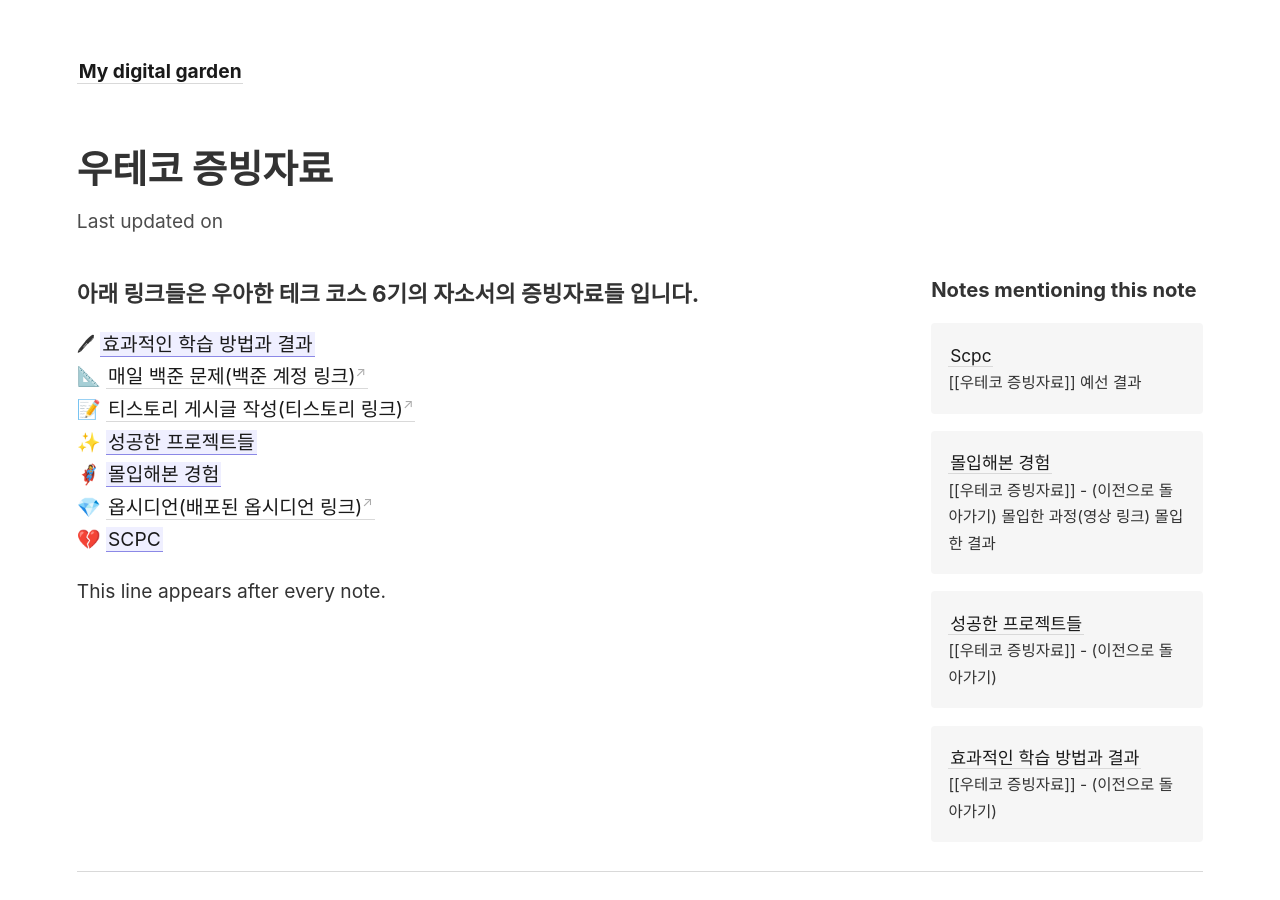
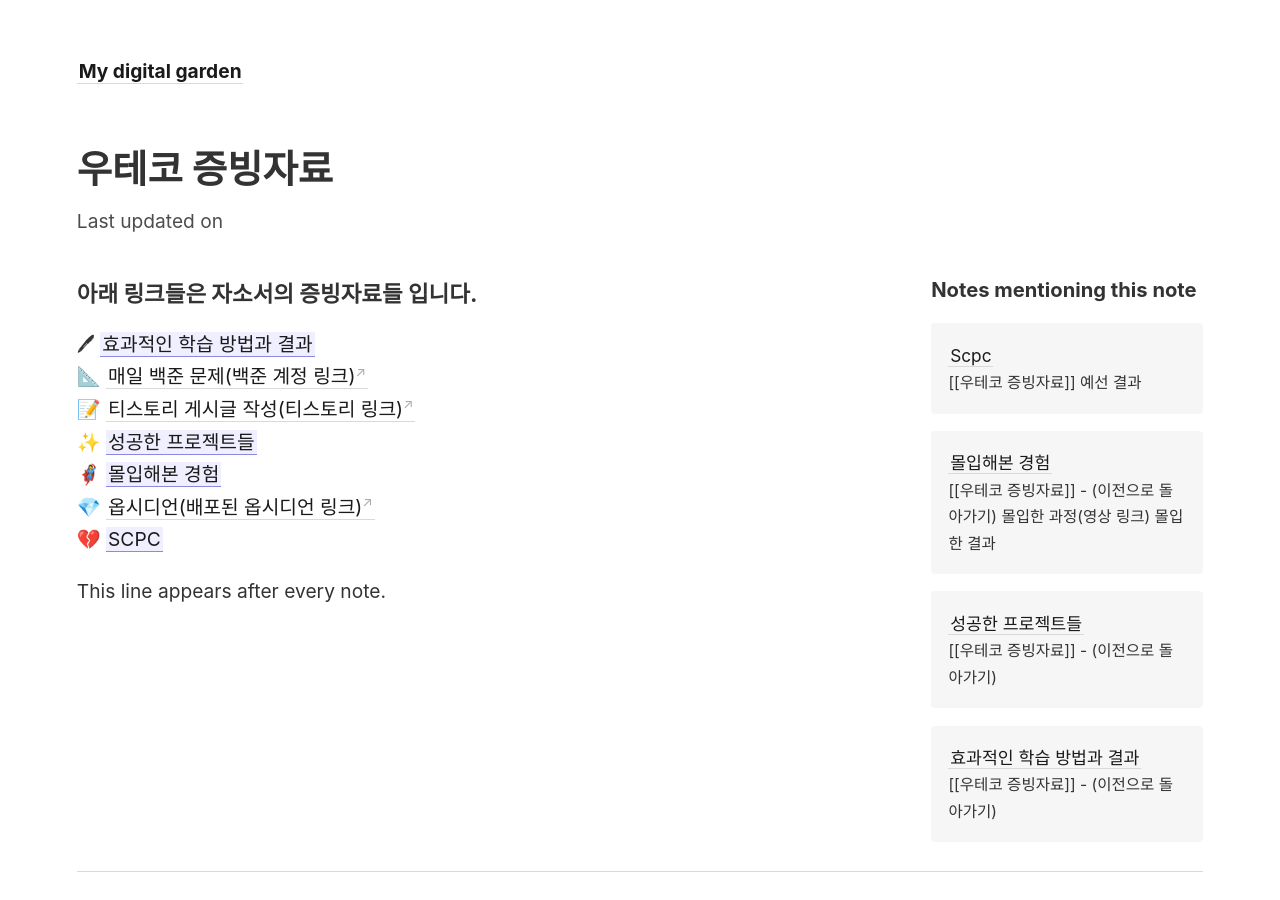
Before and after one commit to djLee77/2ndBrain, a Jekyll site: the page built from _notes/Archive/우테코/우테코 증빙자료.md, in a window 1280 px wide and 900 px high. Built offline with Jekyll 4.4.1, drawn with Linux system fonts in a browser that asks for light colours.

Commit message:
우테코 증빙자료 제목 수정

```diff
--- a/_notes/Archive/우테코/우테코 증빙자료.md
+++ b/_notes/Archive/우테코/우테코 증빙자료.md
@@ -1,4 +1,4 @@
-### 아래 링크들은 우아한 테크 코스 6기의 자소서의 증빙자료들 입니다.
+### 아래 링크들은 자소서의 증빙자료들 입니다.
 
 🖊 [[효과적인 학습 방법과 결과]]  <br>
 📐 [매일 백준 문제(백준 계정 링크)](https://www.acmicpc.net/user/eowns1111) <br>
```
